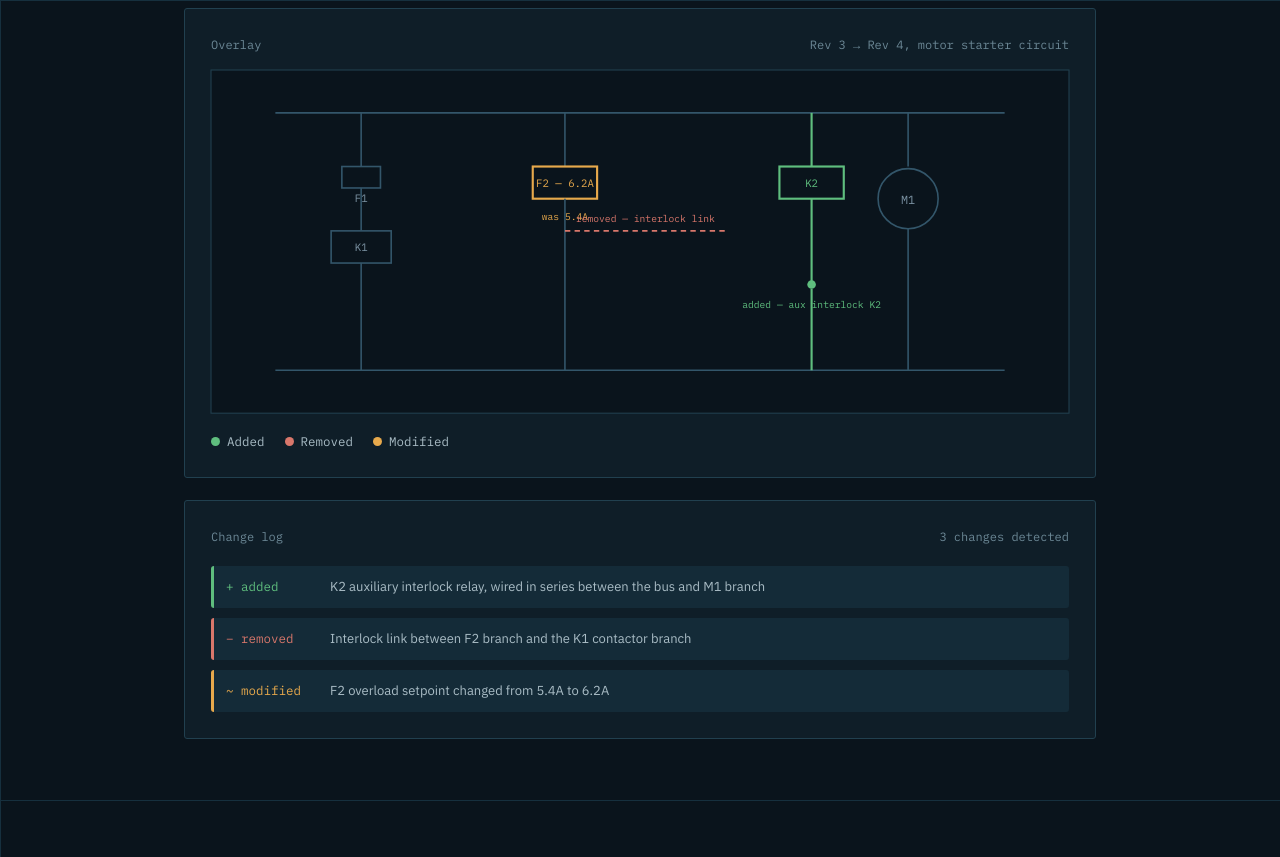
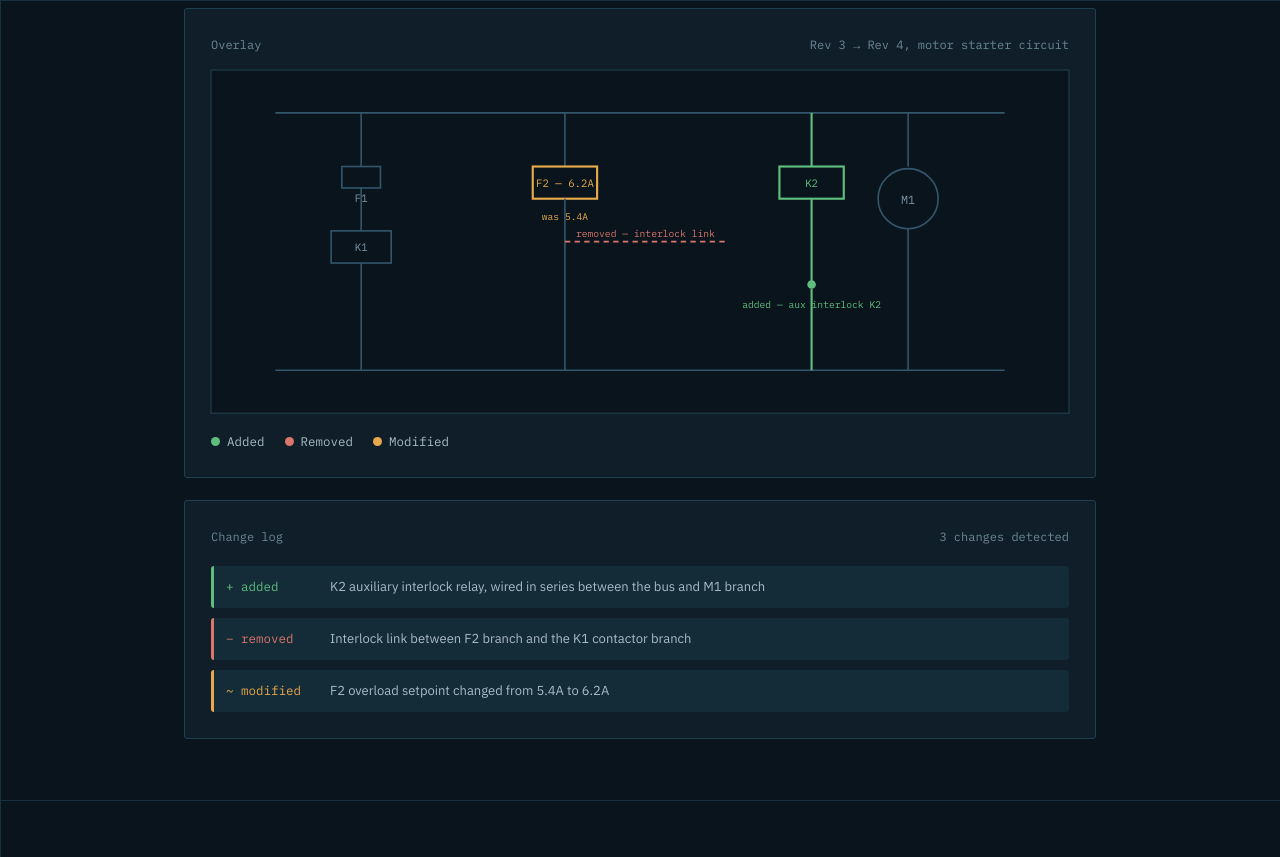
Before and after one commit to HusseinA121/AutomationTools, a plain HTML site: page Pages.html in a window 1280 px wide. Shown: the part 1600-2457 px from the top of the page. Drawn offline with Linux system fonts and the light colour scheme.

Commit message:
Update path and text for interlock link removal

```diff
--- a/Pages.html
+++ b/Pages.html
@@ -171,8 +171,8 @@ rev_b = fitz.open(<span class="kw">"rev4.pdf"</span>)
         <line x1="330" y1="120" x2="330" y2="280" stroke="#33566A" stroke-width="1.5"/>
         <text x="330" y="140" text-anchor="middle" fill="#E7A94C" font-family="IBM Plex Mono" font-size="9">was 5.4A</text>
 
-        <path d="M330,150 H480" stroke="#D9776B" stroke-width="1.5" stroke-dasharray="5 4" fill="none"/>
-        <text x="405" y="142" text-anchor="middle" fill="#D9776B" font-family="IBM Plex Mono" font-size="9">removed — interlock link</text>
+        <path d="M330,160 H480" stroke="#D9776B" stroke-width="1.5" stroke-dasharray="5 4" fill="none"/>
+<text x="405" y="156" text-anchor="middle" fill="#D9776B" font-family="IBM Plex Mono" font-size="9">removed — interlock link</text>
 
         <line x1="560" y1="40" x2="560" y2="90" stroke="#5FBE7E" stroke-width="2"/>
         <rect x="530" y="90" width="60" height="30" fill="none" stroke="#5FBE7E" stroke-width="2"/>
```
